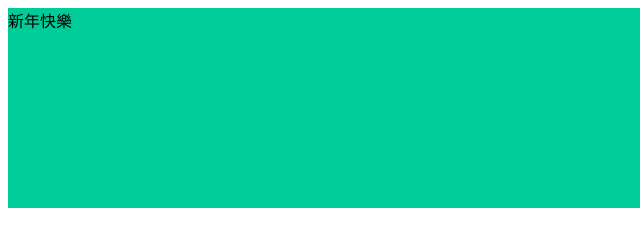
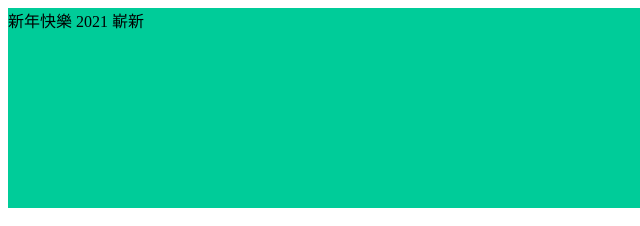
Before and after one commit to superAwei/test1, a plain HTML site: page index.html in a window 1280 px wide. Shown: the top 226 px of the page, 0-640 px from the left. Drawn offline with Linux system fonts and the light colour scheme.

Commit message:
Update 2020-12-31T15:48:09.167Z

```diff
--- a/index.html
+++ b/index.html
@@ -11,7 +11,7 @@
 
 <body>
   <header class="header">
-    新年快樂
+    新年快樂 2021 嶄新
   </header>
 
 
```
